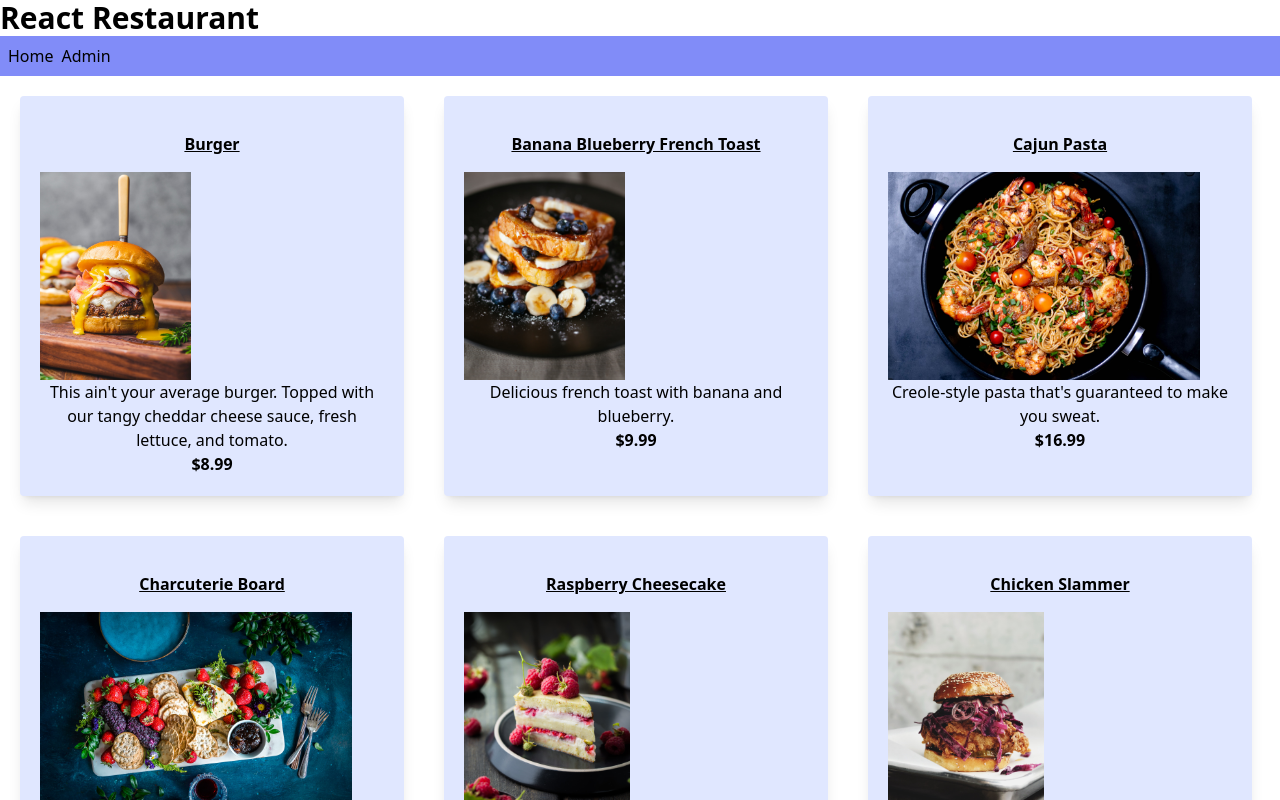
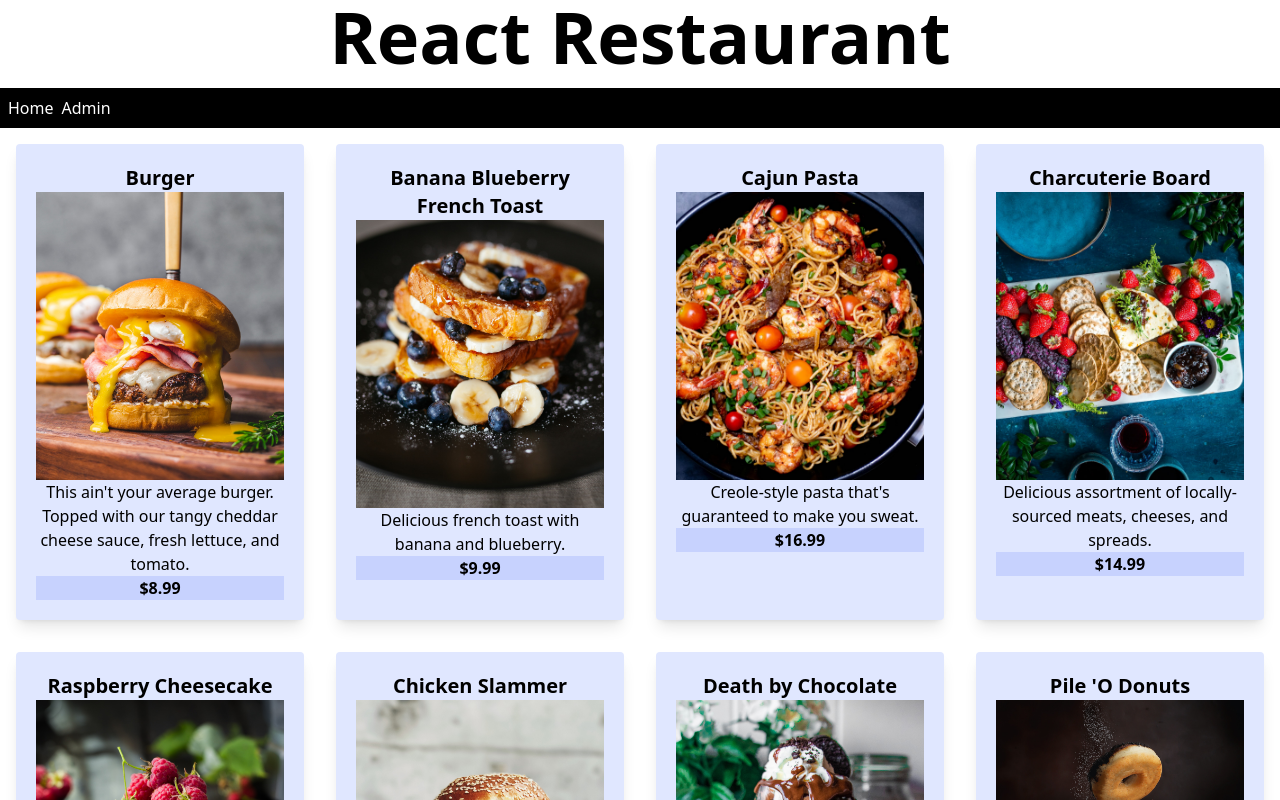
Before and after one commit to doublek909/react-restaurant, a React (Vite) app: page / in a window 1280 px wide. Shown: the top 800 px of the page. Built offline with nearby package versions, Linux system fonts and the light colour scheme.

Commit message:
add menu component and heading component

```diff
--- a/src/Admin.tsx
+++ b/src/Admin.tsx
@@ -1,7 +1,13 @@
+import Input from "./shared/Input";
+import Heading from "./shared/Heading";
+
 export default function Admin() {
   return (
     <>
-      <h1>Admin Page</h1>
+      <Heading children="Admin" level={2} />
+      <form>
+        <Input id="name" label="Name" />
+      </form>
     </>
   );
 }
--- a/src/App.tsx
+++ b/src/App.tsx
@@ -5,8 +5,8 @@ import Menu from "./Menu";
 export default function App() {
   return (
     <>
-      <h1 className="text-3xl font-bold">React Restaurant</h1>
-      <nav className="bg-indigo-400 p-2">
+      <h1 className="text-7xl mb-4 font-bold text-center">React Restaurant</h1>
+      <nav className="bg-black text-white h-15 p-2">
         <ul className="flex">
           <li className="mr-2">
             <Link to="/">Home </Link>
--- a/src/Menu.tsx
+++ b/src/Menu.tsx
@@ -1,19 +1,24 @@
 import { foods } from "./food";
+import Heading from "./shared/Heading";
 
 export default function Menu() {
   return (
     <div className="flex flex-wrap">
       {foods.map((food) => {
         return (
-          <div className="basis-1/4 p-5 grow text-center m-5 shadow-lg bg-indigo-100 max-w-sm rounded">
-            <h2 className="p-4 font-bold underline"> {food.name}</h2>
+          <div className="basis-1/5 p-5 w-full flex-auto text-center m-4 shadow-lg bg-indigo-100 rounded">
+            <div className="font-bold">
+              <Heading children={food.name} level={2} />
+            </div>
             <img
-              className="h-52"
+              className="h-72 w-full object-cover"
               src={"./images/" + food.image}
               alt={food.name}
             />
             <p>{food.description}</p>
-            <p className="font-bold">${food.price}</p>
+            <p className="font-bold bg-indigo-200 align-bottom">
+              ${food.price}
+            </p>
           </div>
         );
       })}
--- /dev/null
+++ b/src/shared/Heading.tsx
@@ -0,0 +1,13 @@
+type HeadingProps = {
+  children: React.ReactNode;
+  level: 1 | 2 | 3 | 4 | 5 | 6;
+};
+
+export default function Input(props: HeadingProps) {
+  const Tag = `h${props.level}` as keyof JSX.IntrinsicElements;
+  return (
+    <>
+      <Tag className="block text-xl">{props.children}</Tag>
+    </>
+  );
+}
--- /dev/null
+++ b/src/shared/Input.tsx
@@ -0,0 +1,15 @@
+type InputProps = {
+  id: string;
+  label: string;
+};
+
+export default function Input(prop: InputProps) {
+  return (
+    <>
+      <label className="block" htmlFor={prop.id}>
+        {prop.label}
+      </label>
+      <input id={prop.id} className="border border-gray-600 p-2" type="text" />
+    </>
+  );
+}
```
